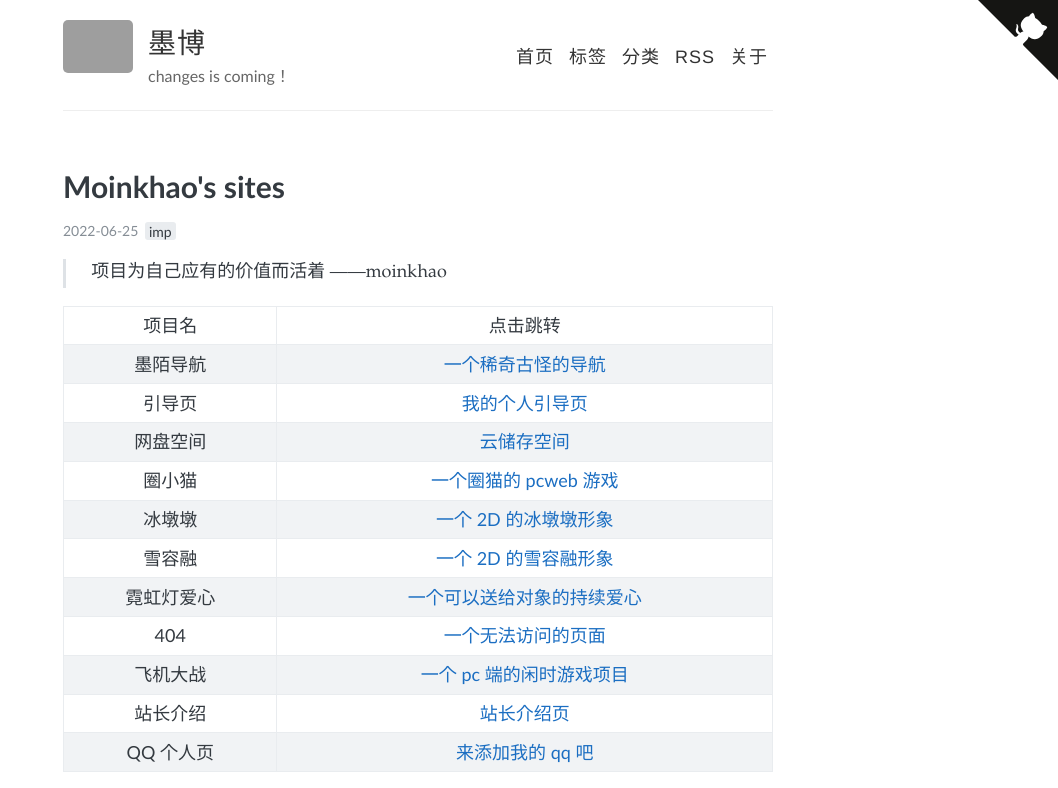
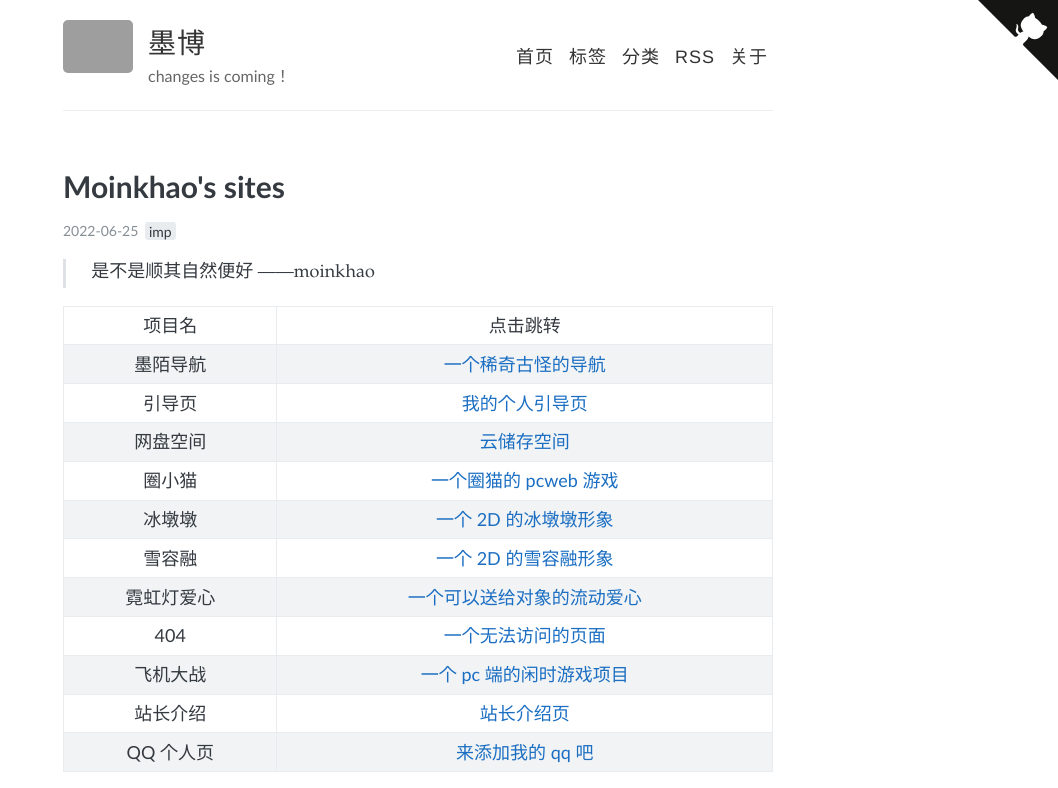
Before and after one commit to moinkhao/blog, a Jekyll site: the page built from _posts/2022-6-24-mysite.md, in a window 1280 px wide and 1400 px high. Shown: the top 788 px of the window, without its empty margins (222-1280 px from the left). Built offline with Jekyll 4.4.1, drawn with Linux system fonts in a browser that asks for light colours; some of the changed text lies outside the part shown; grey boxes are pictures that could not be loaded.

Commit message:
Update 2022-6-24-mysite.md

```diff
--- a/_posts/2022-6-24-mysite.md
+++ b/_posts/2022-6-24-mysite.md
@@ -9,25 +9,28 @@ is_sticky: true
 ---
 
 
-> 项目为自己应有的价值而活着——moinkhao
+> 是不是顺其自然便好——moinkhao
 
 
 |  项目名   | 点击跳转  |
 |  :----:  |  :----:  |
 | 墨陌导航 | [一个稀奇古怪的导航](https://h539251932.github.io/daohang) |
-| 引导页 | [我的个人引导页](https://moinkhao.rth7.com/) |
+| 引导页 | [我的个人引导页](https://moinkhao.rth1.one) |
 | 网盘空间  | [云储存空间](http://h539251932.ys168.com) |
 | 圈小猫 | [一个圈猫的pcweb游戏](https://xiaojiarun.github.io/mao.html) |
 | 冰墩墩 | [一个2D的冰墩墩形象](https://h539251932.github.io/mohao/bdd) |
 | 雪容融 | [一个2D的雪容融形象](https://h539251932.github.io/mohao/xrr) |
-| 霓虹灯爱心 | [一个可以送给对象的持续爱心](https://h539251932.github.io/mohao/lovea) |
+| 霓虹灯爱心 | [一个可以送给对象的流动爱心](https://h539251932.github.io/mohao/lovea) |
 | 404 | [一个无法访问的页面](https://h539251932.github.io/mohao/404.html) |
-| 飞机大战 | [一个pc端的闲时游戏项目](https://moinkhao.rth7.com/fly) |
+| 飞机大战 | [一个pc端的闲时游戏项目](https://moinkhao.rth1.one/fly) |
 | 站长介绍 | [站长介绍页](https://h539251932.github.io/moinkhao/) |
-| QQ个人页 | [来添加我的qq吧](https://moinkhao.rth7.com/space/index) |
+| QQ个人页 | [来添加我的qq吧](https://moinkhao.rth1.one/space/index) |
 
 
 
-> 有问题欢迎通过mail或github等方式联系我
+> 如果有问题欢迎通过mail或github等方式联系我<br>
+> 本人搭建了一个游戏类微信小程序，暂时不对外开放,体验链接复制到微信打开：
+[人生重开模拟器](https://open.weixin.qq.com/sns/getexpappinfo?appid=wxed8a95707bafe5f1&amp;path=#wechat-redirect))
 
-[![mail](https://s1.328888.xyz/2022/06/24/sOftT.jpg "点下试试")](https://mail.qq.com/cgi-bin/qm_share?t=qm_mailme&email=h539251932@qq.com)
+
+[![mail](https://s1.328888.xyz/2022/09/09/9CkOU.png "点下试试")](https://mail.qq.com/cgi-bin/qm_share?t=qm_mailme&email=h539251932@qq.com)
```
